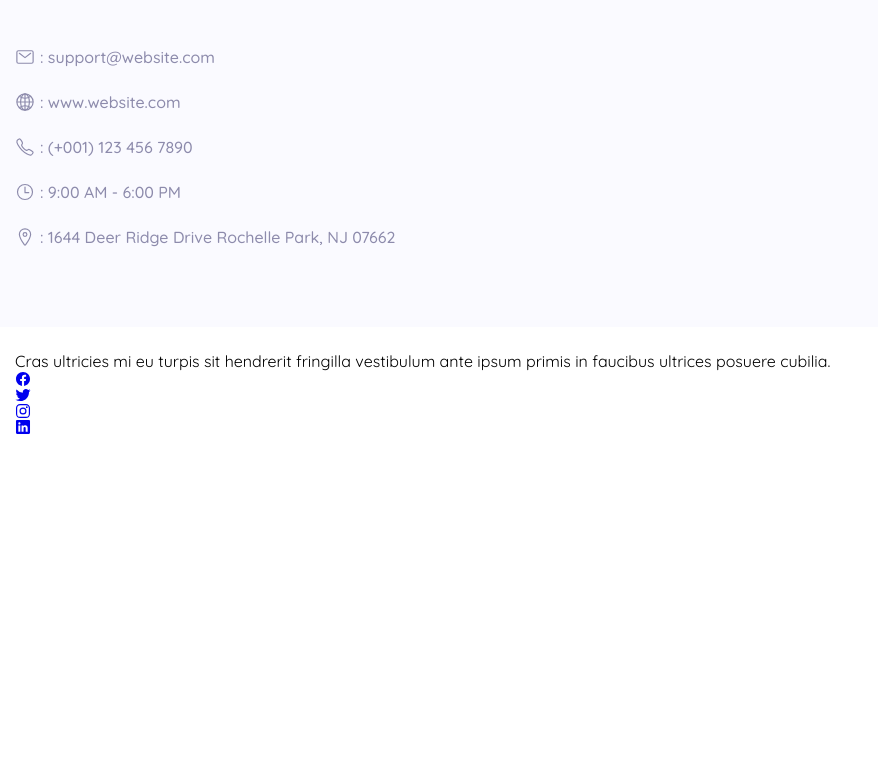
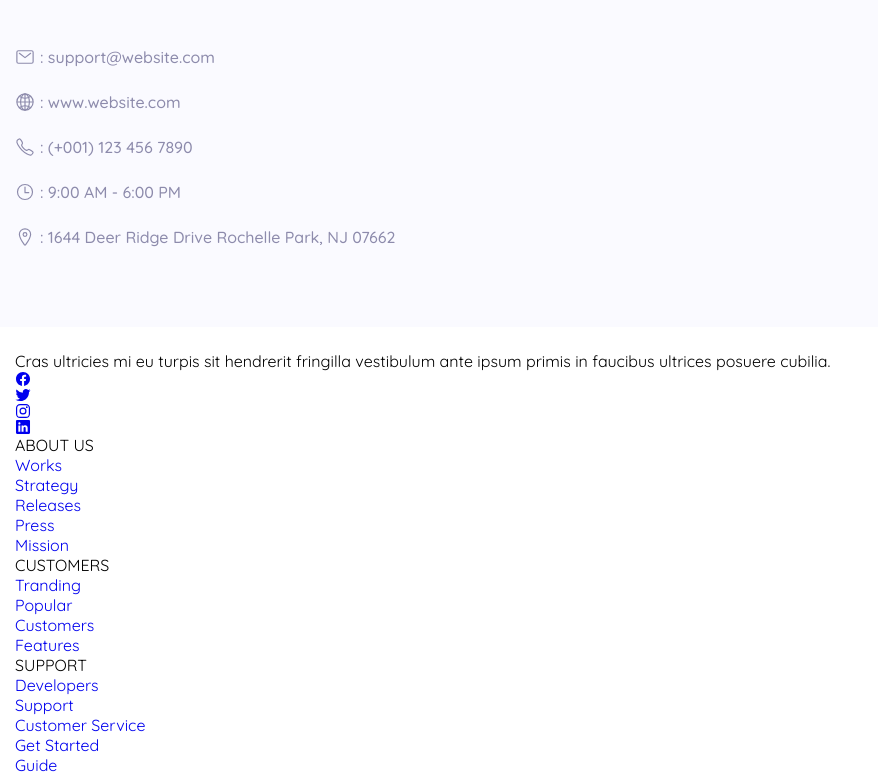
Before and after one commit to biggicode/landio-landing-page, a website: page src/index.html in a window 1280 px wide. Shown: the part 10758-11533 px from the top of the page, without its empty margins (0-878 px from the left). Before the commit the page ends 11193 px from the top, so only its background shows below. Drawn offline with nearby package versions, Linux system fonts and the light colour scheme.

Commit message:
add more lists

```diff
--- a/src/index.html
+++ b/src/index.html
@@ -507,6 +507,41 @@
               </li>
             </ul>
           </div>
+
+          <div class="footer-link-box">
+            <ul class="footer-list">
+              <li>
+                <p class="footer-item-title">ABOUT US</p>
+              </li>
+
+              <li><a href="#" class="footer-link">Works</a></li>
+              <li><a href="#" class="footer-link">Strategy</a></li>
+              <li><a href="#" class="footer-link">Releases</a></li>
+              <li><a href="#" class="footer-link">Press</a></li>
+              <li><a href="#" class="footer-link">Mission</a></li>
+            </ul>
+            <ul class="footer-list">
+              <li>
+                <p class="footer-item-title">CUSTOMERS</p>
+              </li>
+
+              <li><a href="#" class="footer-link">Tranding</a></li>
+              <li><a href="#" class="footer-link">Popular</a></li>
+              <li><a href="#" class="footer-link">Customers</a></li>
+              <li><a href="#" class="footer-link">Features</a></li>
+            </ul>
+            <ul class="footer-list">
+              <li>
+                <p class="footer-item-title">SUPPORT</p>
+              </li>
+
+              <li><a href="#" class="footer-link">Developers</a></li>
+              <li><a href="#" class="footer-link">Support</a></li>
+              <li><a href="#" class="footer-link">Customer Service</a></li>
+              <li><a href="#" class="footer-link">Get Started</a></li>
+              <li><a href="#" class="footer-link">Guide</a></li>
+            </ul>
+          </div>
         </div>
       </div>
     </footer>
```
